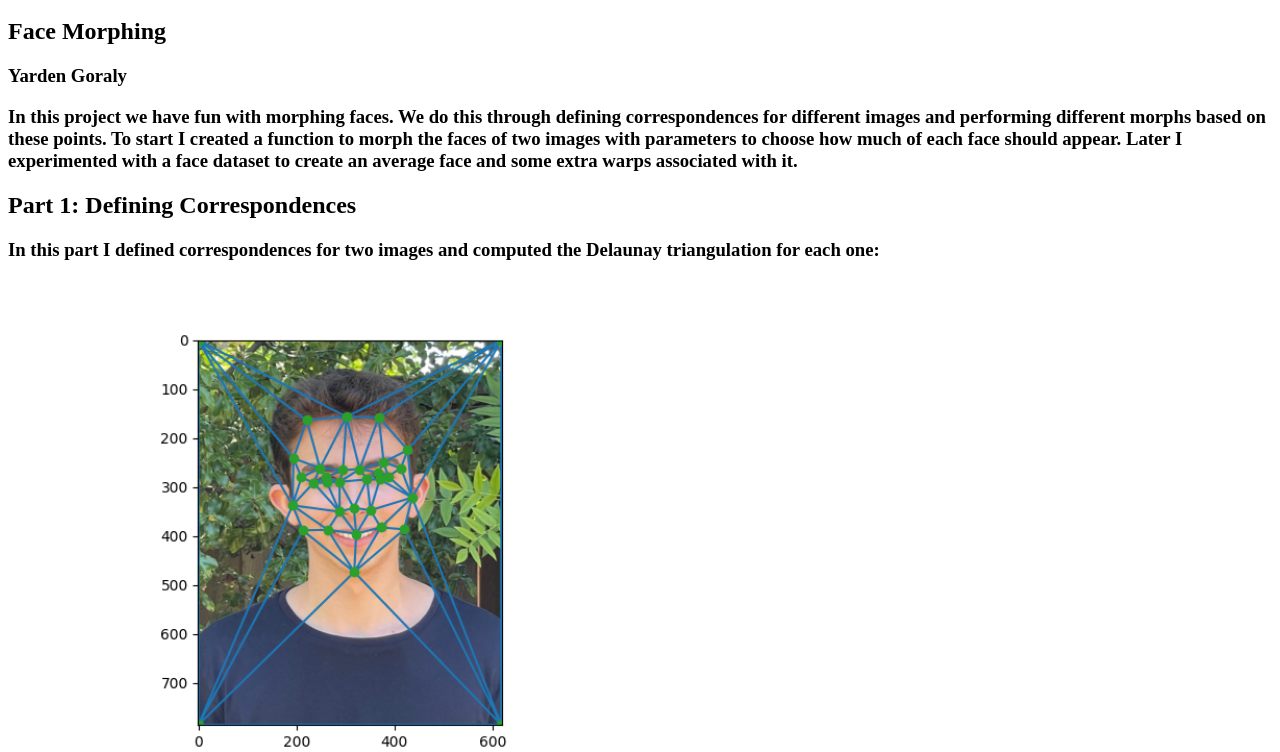
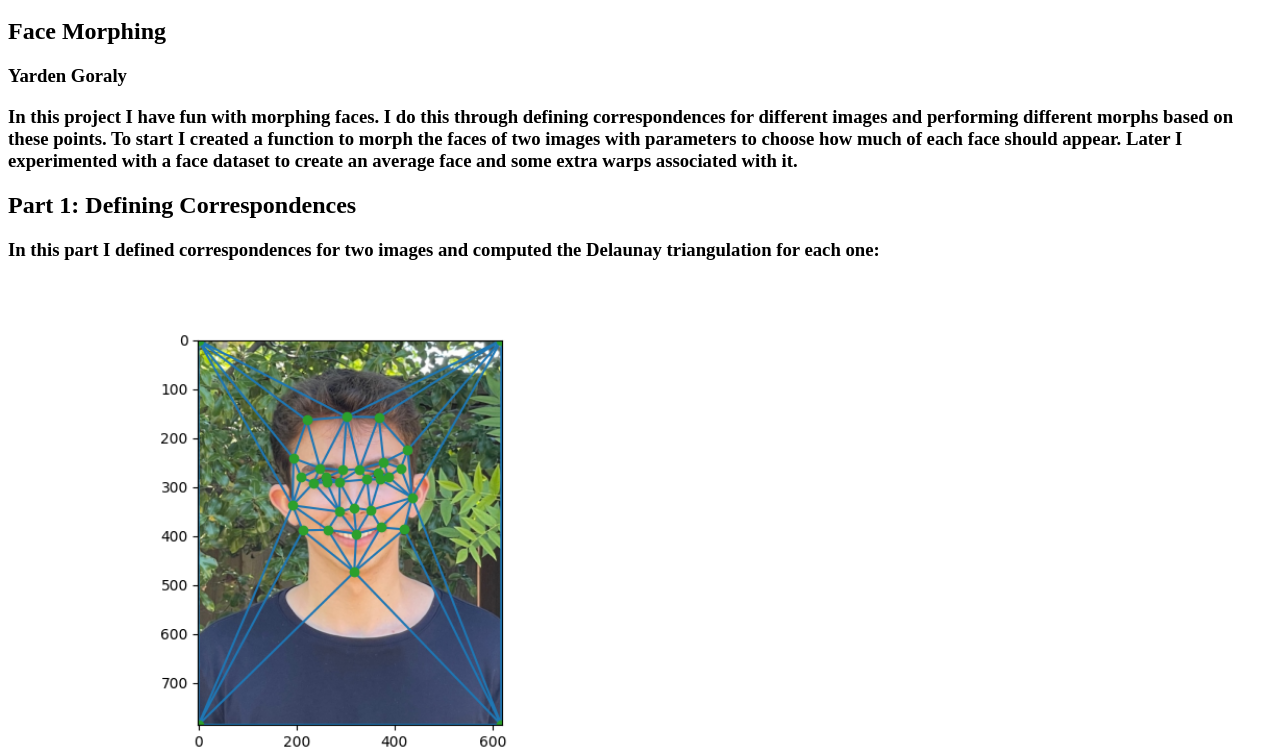
Before and after one commit to YardenGoraly/YardenGoraly.github.io, a plain HTML site: page 3/index.html in a window 1280 px wide. Shown: the part 48-800 px from the top of the page. Drawn offline with Linux system fonts and the light colour scheme.

Commit message:
Update index.html

```diff
--- a/3/index.html
+++ b/3/index.html
@@ -2,7 +2,7 @@
 <h2>Face Morphing</h2>
 <h3>Yarden Goraly</h3>
 
-<h3>In this project we have fun with morphing faces. We do this through defining correspondences for different images and performing different
+<h3>In this project I have fun with morphing faces. I do this through defining correspondences for different images and performing different
     morphs based on these points. To start I created a function to morph the faces of two images with
     parameters to choose how much of each face should appear. Later I experimented with a face dataset to
     create an average face and some extra warps associated with it.
```
